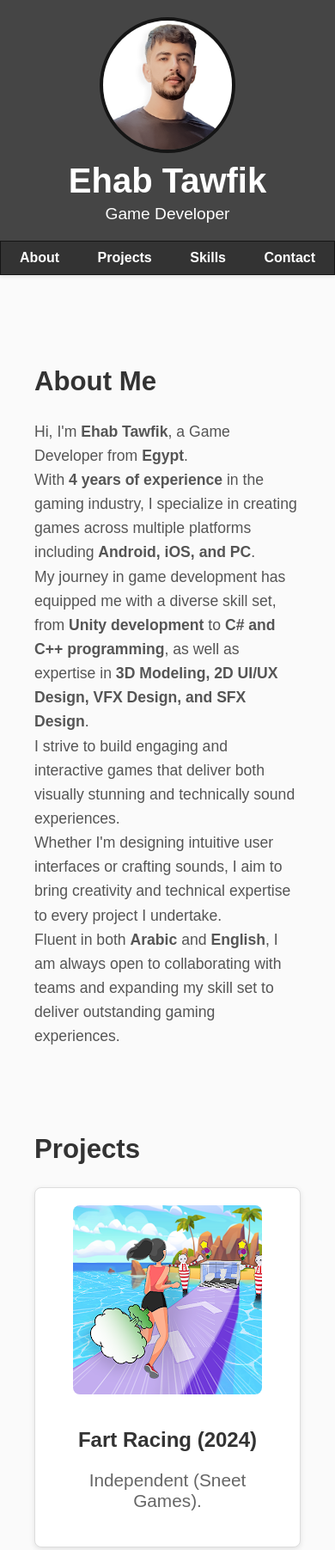
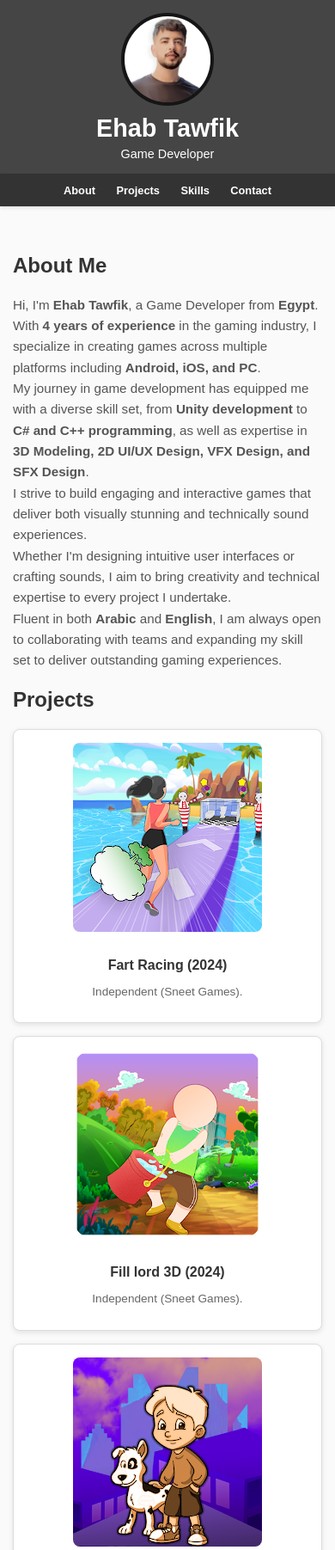
Before and after one commit to ehabtawfikelbwab/portfolio, a plain HTML site: page index.html in a window 390 px wide. Shown: the top 1803 px of the page at 86% size. Drawn offline with Linux system fonts and the light colour scheme; a web font is replaced by a local one.

Commit message:
Update styles.css

```diff
--- a/css/styles.css
+++ b/css/styles.css
@@ -15,7 +15,7 @@ body {
 
 header {
     background-color: #454545;
-    padding: 20px;
+    padding: 15px;
     display: flex;
     flex-direction: column;
     align-items: center;
@@ -27,8 +27,8 @@ header {
 }
 
 header img {
-    width: 150px;
-    height: 150px;
+    width: 120px;
+    height: 120px;
     border-radius: 50%;
     border: 4px solid #151515;
 }
@@ -39,19 +39,18 @@ header .profile-info {
 
 header h1 {
     margin: 0;
-    font-size: 2.5rem;
+    font-size: 2rem;
     color: #ffffff;
 }
 
 header p {
     margin: 5px 0 0;
-    font-size: 1.2rem;
+    font-size: 1rem;
     color: #ffffff;
 }
 
 nav {
     background-color: #333;
-    border: 1px solid #151515;
     padding: 10px 0;
     text-align: center;
     box-shadow: 0 2px 4px rgba(0, 0, 0, 0.1);
@@ -60,9 +59,9 @@ nav {
 nav a {
     color: #ffffff;
     text-decoration: none;
-    margin: 0 20px;
+    margin: 0 25px;
     font-weight: bold;
-    font-size: 1rem;
+    font-size: 0.9rem;
     transition: color 0.3s ease-in-out;
 }
 
@@ -71,139 +70,112 @@ nav a:hover {
 }
 
 .container {
-    max-width: 1200px;
-    margin: 40px auto;
-    padding: 40px;
+    max-width: 100%;
+    margin: 20px auto;
+    padding: 20px;
     flex-grow: 1;
 }
 
 /* About Section */
 .about {
-    font-size: 1.3rem;
+    font-size: 1rem;
     text-align: left;
 }
 
 .about p {
-    font-size: 1.1rem;
+    max-width: 820px;
+    font-size: 0.95rem;
     line-height: 1.6;
     color: #555;
-    /* Lighter text for paragraph */
-}
-
-.projects-header {
-    font-size: 1.3rem;
-    text-align: left;
-    margin-top: 100px;
 }
 
 /* Projects Section */
 .projects {
     display: grid;
-    grid-template-columns: repeat(auto-fit, minmax(300px, 1fr));
-    gap: 20px;
+    grid-template-columns: repeat(auto-fit, minmax(250px, 1fr));
+    gap: 15px;
 }
 
 /* Project Cards */
 .project-card {
     background: #ffffff;
-    /* Light background for cards */
     border: 1px solid #ddd;
     border-radius: 8px;
-    padding: 20px;
+    padding: 15px;
     text-align: center;
     box-shadow: 0 2px 6px rgba(0, 0, 0, 0.1);
-    /* Soft shadow */
     transition: transform 0.15s ease-in-out, box-shadow 0.15s ease-in-out;
     cursor: pointer;
 }
 
 .project-card img {
-    max-width: 220px;
-    max-height: 220px;
-    width: 220px;
-    height: 220px;
-    width: 100%;
+    max-width: 100%;
     object-fit: cover;
     border-radius: 8px;
     margin-bottom: 10px;
 }
 
-.project-card:hover {
-    transform: scale(1.05);
-    transition: transform 0.3s ease;
-    /* Smooth lift effect */
-    box-shadow: 0 4px 10px rgba(0, 0, 0, 0.2);
-    /* More prominent shadow on hover */
-}
-
 .project-card h3 {
-    font-size: 1.5rem;
+    font-size: 1.2rem;
     margin-bottom: 10px;
     color: #333;
-    /* Ensure project titles stand out */
 }
 
 .project-card p {
+    font-size: 0.9rem;
     color: #666;
-    /* Soft text for descriptions */
 }
 
 /* Skills Section */
 .skills {
-    font-size: 1.3rem;
+    font-size: 1rem;
     text-align: center;
-    margin-top: 100px;
+    margin-top: 40px;
 }
 
 .skills-list {
     display: flex;
     flex-wrap: wrap;
     justify-content: center;
-    gap: 15px;
-    margin-top: 20px;
+    gap: 10px;
 }
 
 .skills-list span {
     background: #333;
-    /* Soft blue background */
     color: white;
-    padding: 10px 20px;
+    padding: 8px 15px;
     border-radius: 20px;
     font-weight: bold;
+    font-size: 0.9rem;
     transition: transform 0.3s ease-in-out;
 }
 
 .skills-list span:hover {
     transform: scale(1.1);
-    /* Slight hover effect */
 }
 
 .contacts {
-    font-size: 1.3rem;
+    font-size: 1rem;
     text-align: center;
-    margin-top: 50px;
-}
-
-.contact-header {
-    margin-bottom: 20px;
+    margin-top: 40px;
 }
 
 .contact-links {
     display: flex;
     justify-content: center;
-    gap: 20px;
+    gap: 15px;
 }
 
 .contact-link {
     display: inline-flex;
     align-items: center;
     justify-content: center;
-    width: 60px;
-    height: 60px;
+    width: 50px;
+    height: 50px;
     border-radius: 50%;
     background-color: #333;
     color: white;
-    font-size: 1.5rem;
+    font-size: 1.2rem;
     text-decoration: none;
     transition: transform 0.3s ease-in-out, box-shadow 0.3s ease-in-out;
 }
@@ -217,7 +189,6 @@ footer {
     background-color: #333;
     color: white;
     text-align: center;
-    /* padding: 20px; */
     width: 100%;
     box-shadow: 0 -2px 4px rgba(0, 0, 0, 0.1);
 }
@@ -232,3 +203,41 @@ footer a:hover {
     color: #ffffff;
     text-decoration: underline;
 }
+
+/* Media Queries */
+@media (max-width: 768px) {
+    header img {
+        width: 100px;
+        height: 100px;
+    }
+
+    header h1 {
+        font-size: 1.8rem;
+    }
+
+    header p {
+        font-size: 0.9rem;
+    }
+
+    nav a {
+        margin: 0 10px;
+        font-size: 0.8rem;
+    }
+
+    .container {
+        padding: 15px;
+    }
+
+    .skills-list span {
+        font-size: 0.8rem;
+        padding: 6px 12px;
+    }
+
+    .project-card h3 {
+        font-size: 1rem;
+    }
+
+    .project-card p {
+        font-size: 0.85rem;
+    }
+}
```
